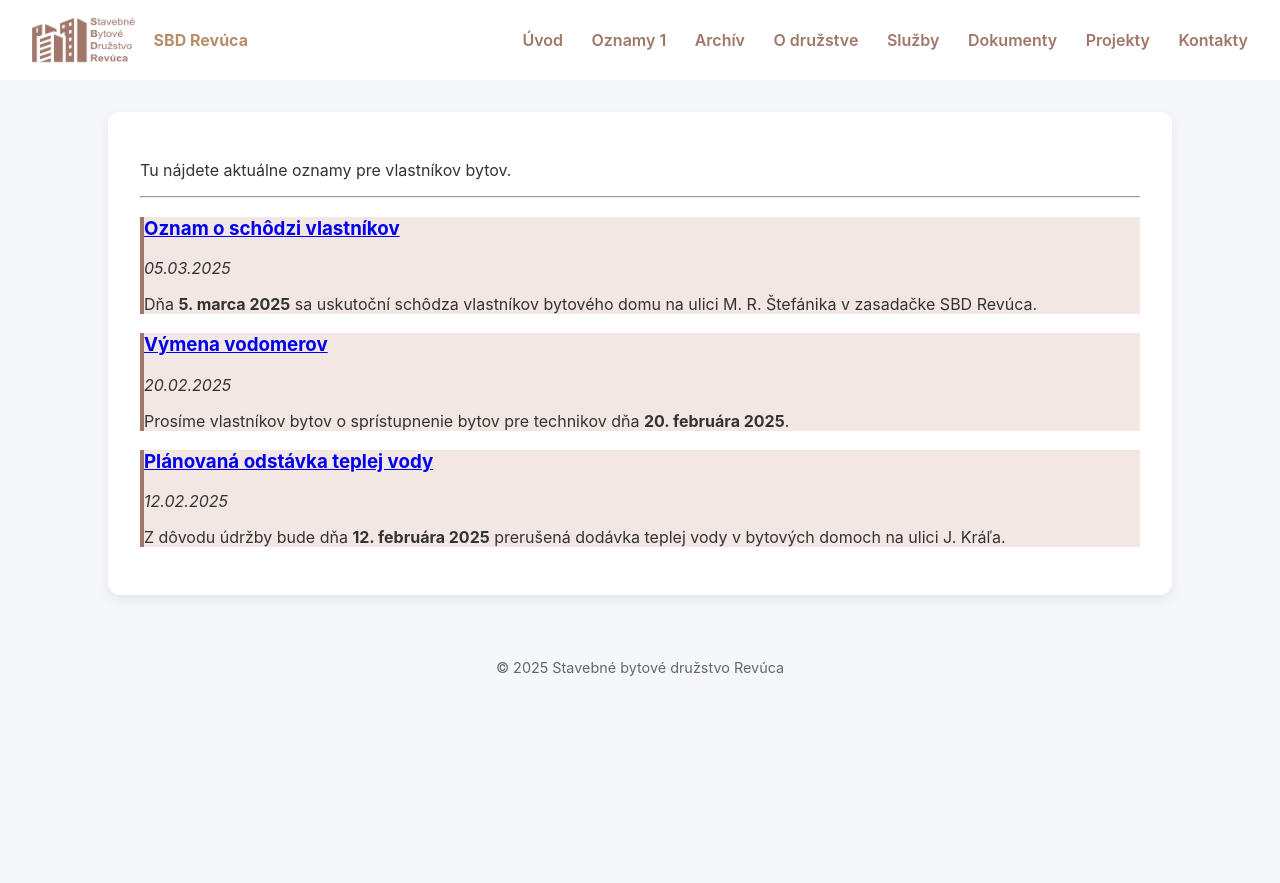
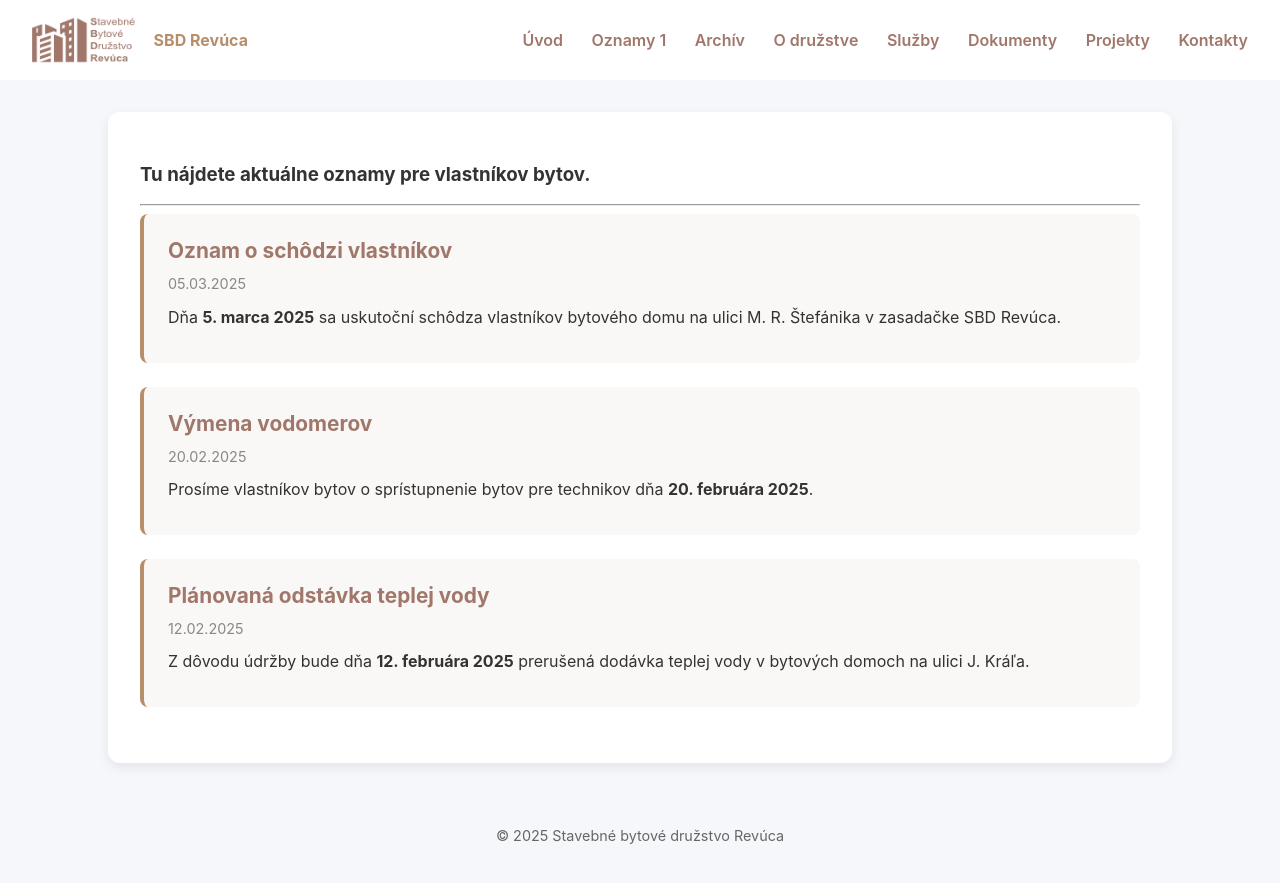
Before and after one commit to maratt5/maratt5.github.io, a Jekyll site: the page built from oznamy/index.md, in a window 1280 px wide. Shown: the top 883 px of the page. Built offline with Jekyll 4.4.1, drawn with Linux system fonts in a browser that asks for light colours; the list of posts is cut into pages by our own code.

Commit message:
Formátovanie post css

```diff
--- a/_layouts/default.html
+++ b/_layouts/default.html
@@ -60,10 +60,75 @@
         font-size: 0.9rem;
       }
 
-.oznam {
-  background: #f3e7e4;
-  border-left: 4px solid #a0776a;
-}
+      .oznam {
+        background: #faf8f6;
+        border-left: 4px solid #b68e6a;
+        padding: 1.5rem;
+        margin-bottom: 1.5rem;
+        border-radius: 8px;
+        transition: transform 0.2s ease, box-shadow 0.2s ease;
+      }
+
+      .oznam:hover {
+        transform: translateY(-2px);
+        box-shadow: 0 4px 12px rgba(160, 119, 106, 0.15);
+      }
+
+      .oznam h3 {
+        margin: 0 0 0.5rem 0;
+        font-size: 1.3rem;
+        color: #333;
+      }
+
+      .oznam h3 a {
+        color: #a0776a;
+        text-decoration: none;
+        transition: color 0.2s ease;
+      }
+
+      .oznam h3 a:hover {
+        color: #b68e6a;
+        text-decoration: underline;
+      }
+
+      .oznam p {
+        margin: 0.5rem 0;
+        line-height: 1.6;
+      }
+
+      .oznam em {
+        color: #888;
+        font-size: 0.9rem;
+        font-style: normal;
+      }
+
+      .pagination {
+        margin-top: 2rem;
+        padding-top: 2rem;
+        border-top: 2px solid #f0f0f0;
+        display: flex;
+        align-items: center;
+        justify-content: space-between;
+        gap: 1rem;
+      }
+
+      .pagination a {
+        color: #a0776a;
+        text-decoration: none;
+        font-weight: 600;
+        padding: 0.5rem 1rem;
+        border-radius: 6px;
+        transition: background-color 0.2s ease;
+      }
+
+      .pagination a:hover {
+        background-color: #faf8f6;
+      }
+
+      .pagination span {
+        color: #666;
+        font-size: 0.95rem;
+      }
     </style>
   </head>
 
--- a/oznamy/index.md
+++ b/oznamy/index.md
@@ -6,7 +6,7 @@ pagination:
   collection: posts
 ---
 
-Tu nájdete aktuálne oznamy pre vlastníkov bytov.
+<h3>Tu nájdete aktuálne oznamy pre vlastníkov bytov.</h3>
 
 ---
 
@@ -19,15 +19,19 @@ Tu nájdete aktuálne oznamy pre vlastníkov bytov.
 {% endfor %}
 
 {% if paginator.total_pages > 1 %}
-<div style="margin-top:2rem; font-weight:600;">
-  {% if paginator.previous_page %}
-    <a href="{{ paginator.previous_page_path }}" style="margin-right:1rem;">← Novšie</a>
-  {% endif %}
+<div class="pagination">
+  <div>
+    {% if paginator.previous_page %}
+      <a href="{{ paginator.previous_page_path }}">← Novšie</a>
+    {% endif %}
+  </div>
 
-  <span style="color:#666;">Strana {{ paginator.page }} z {{ paginator.total_pages }}</span>
+  <span>Strana {{ paginator.page }} z {{ paginator.total_pages }}</span>
 
-  {% if paginator.next_page %}
-    <a href="{{ paginator.next_page_path }}" style="margin-left:1rem;">Staršie →</a>
-  {% endif %}
+  <div>
+    {% if paginator.next_page %}
+      <a href="{{ paginator.next_page_path }}">Staršie →</a>
+    {% endif %}
+  </div>
 </div>
 {% endif %}
```
